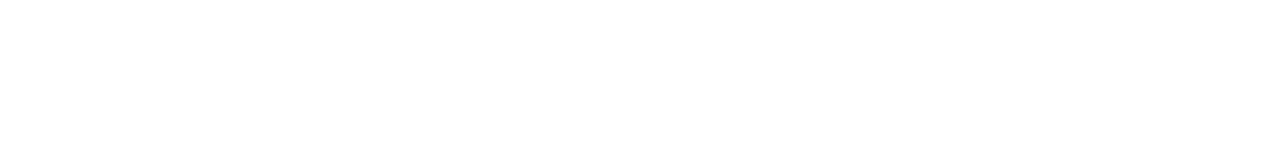
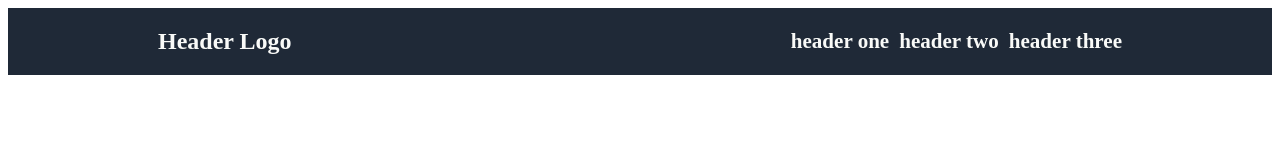
Before and after one commit to FedericoM120/Landing-Page, a plain HTML site: page index.html in a window 1280 px wide. Drawn offline with Linux system fonts and the light colour scheme.

Commit message:
Edit index.html and main.css

```diff
--- a/index.html
+++ b/index.html
@@ -4,9 +4,24 @@
     <meta charset="UTF-8">
     <meta http-equiv="X-UA-Compatible" content="IE=edge">
     <meta name="viewport" content="width=device-width, initial-scale=1.0">
+    <link rel="stylesheet" type="text/css" href="main.css" />
     <title>Document</title>
 </head>
 <body>
+    <div class="header">
+        <div class="header-left">
+            <h2>Header Logo</h2>
+        </div>
+        <div class="header-right">
+            <h3>header one</h3>
+            <h3>header two</h3>
+            <h3>header three</h3>
+        </div>
+    </div>
+
+    <div class="section-one">
+
+    </div>
 
 </body>
 </html>
--- /dev/null
+++ b/main.css
@@ -0,0 +1,24 @@
+
+.header {
+    display: flex;
+    flex-direction: row;
+    justify-content: space-between;
+    background-color: #1F2937;
+
+}
+
+.header-right {
+    display: flex;
+    justify-content: space-between;
+    gap: 10px;
+    padding-right: 150px;
+    color: #F9FAF8;
+    font-size: 18px;
+}
+
+h2 {
+    padding-left: 150px;
+    text-align: left;
+    color: #F9FAF8;
+    font-size: 24px;
+}
```
